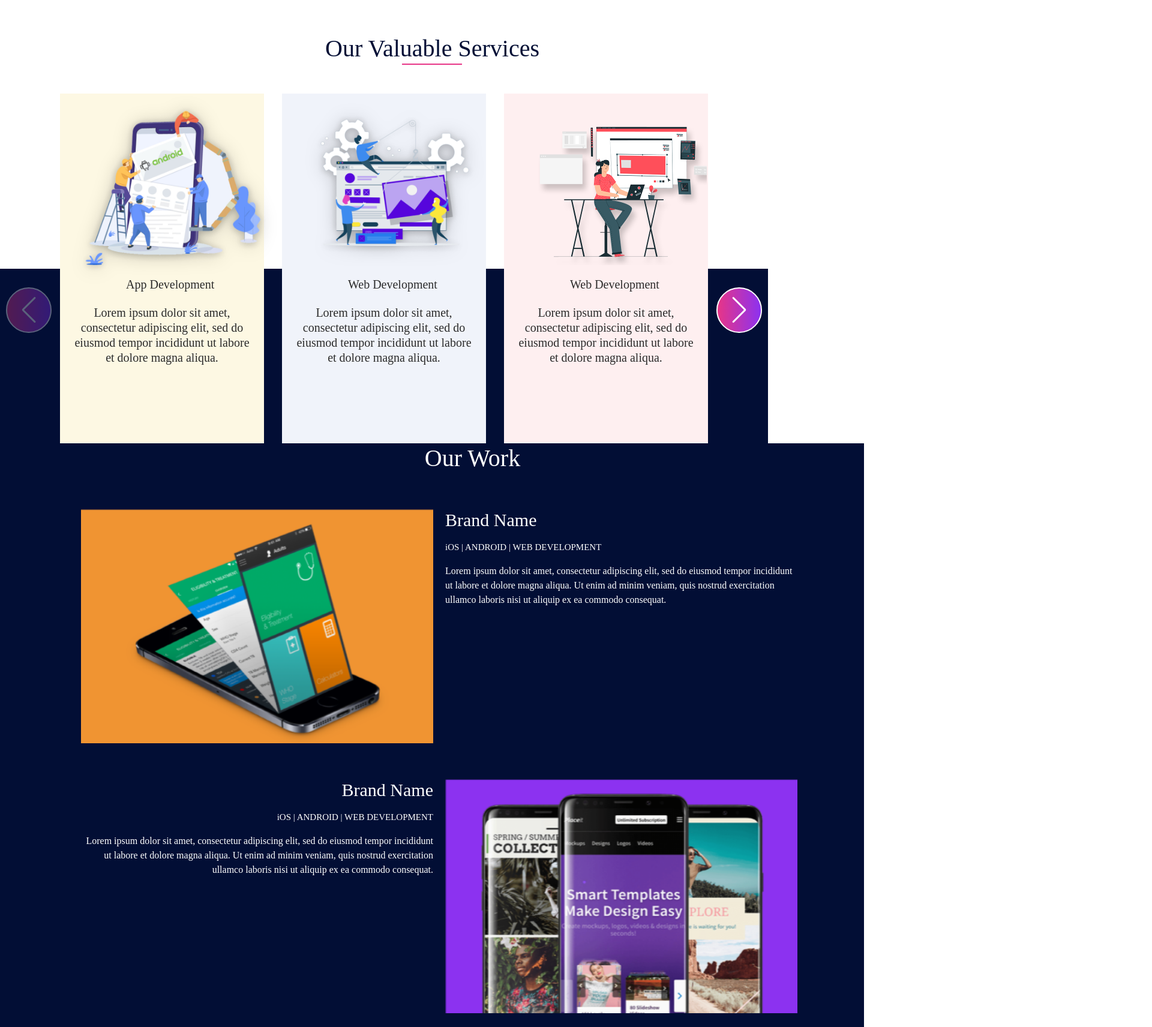
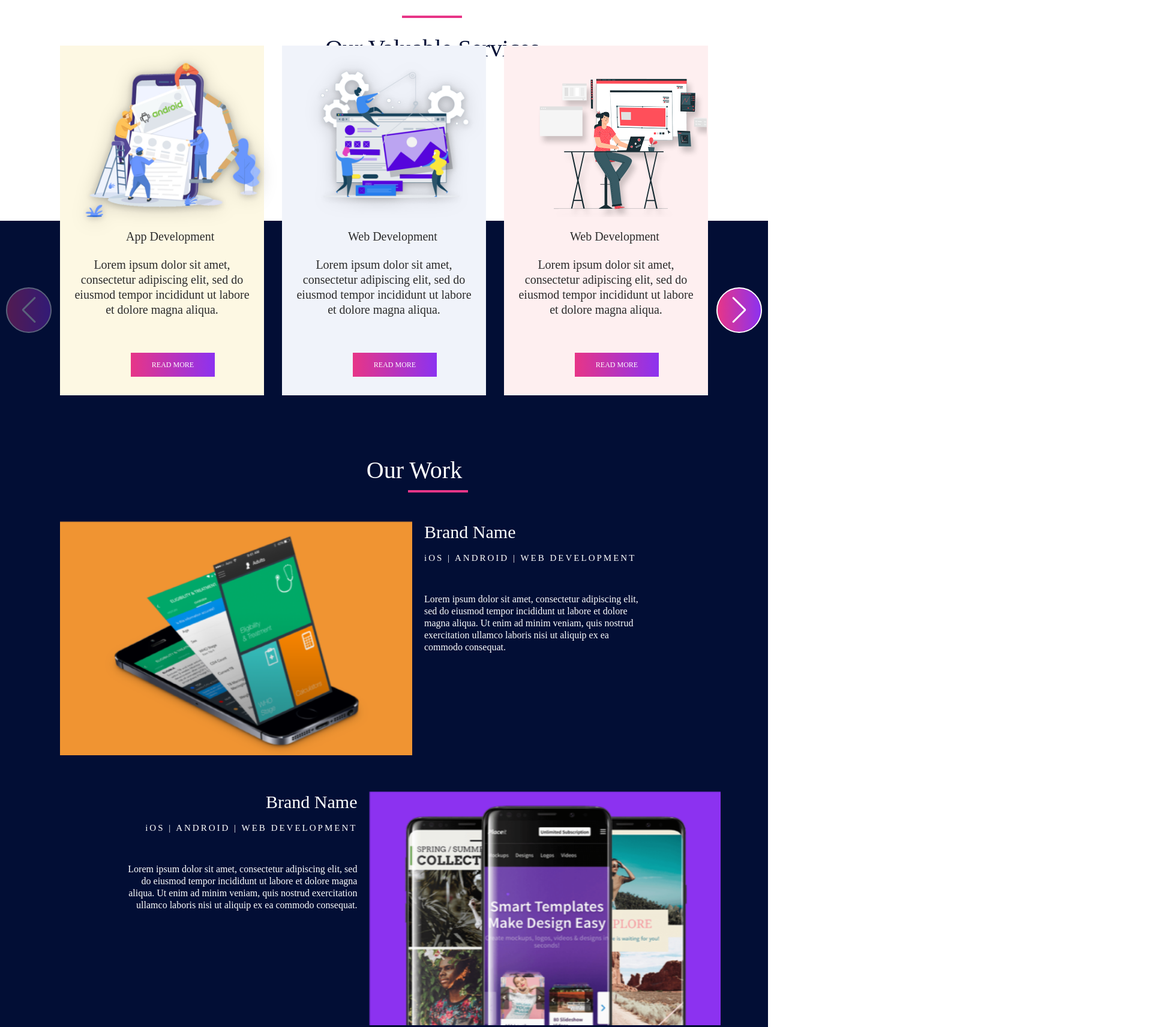
Before and after one commit to Group-5-Hacktive/final-project-3, a website built with Parcel: page index.html in a window 1280 px wide. Shown: the part 1001-2713 px from the top of the page at 60% size, 1920 px wide, since content can reach past the window. Built offline with nearby package versions, Linux system fonts and the light colour scheme; a web font is replaced by a local one.

Commit message:
all done

```diff
--- a/index.html
+++ b/index.html
@@ -1375,12 +1375,14 @@
     <!-- bagian c -->
     <section class="section" id="our-work">
       <h5 class="subtitle">Our Work</h5>
+      <hr class="line-work" />
+
       <div class="work">
-        <img src="img/gambar1.png" />
+        <img src="img/gambar1.png" id="img-kiri" />
         <div class="brand brandright">
           <h6>Brand Name</h6>
           <p id="subtitle">iOS | ANDROID | WEB DEVELOPMENT</p>
-          <p id="article">
+          <p id="article-left">
             Lorem ipsum dolor sit amet, consectetur adipiscing elit, sed do
             eiusmod tempor incididunt ut labore et dolore magna aliqua. Ut enim
             ad minim veniam, quis nostrud exercitation ullamco laboris nisi ut
@@ -1393,22 +1395,22 @@
         <div class="brand brandleft">
           <h6>Brand Name</h6>
           <p id="subtitle">iOS | ANDROID | WEB DEVELOPMENT</p>
-          <p id="article">
+          <p id="article-right">
             Lorem ipsum dolor sit amet, consectetur adipiscing elit, sed do
             eiusmod tempor incididunt ut labore et dolore magna aliqua. Ut enim
             ad minim veniam, quis nostrud exercitation ullamco laboris nisi ut
             aliquip ex ea commodo consequat.
           </p>
         </div>
-        <img src="img/gambar2.png" />
+        <img src="img/gambar2.png" id="img-kanan" />
       </div>
 
       <div class="work">
-        <img src="img/gambar3.png" />
+        <img src="img/gambar3.png" id="img-kiri" />
         <div class="brand brandright">
           <h6>Brand Name</h6>
           <p id="subtitle">iOS | ANDROID | WEB DEVELOPMENT</p>
-          <p id="article">
+          <p id="article-left">
             Lorem ipsum dolor sit amet, consectetur adipiscing elit, sed do
             eiusmod tempor incididunt ut labore et dolore magna aliqua. Ut enim
             ad minim veniam, quis nostrud exercitation ullamco laboris nisi ut
@@ -1421,29 +1423,26 @@
         <div class="brand brandleft">
           <h6>Brand Name</h6>
           <p id="subtitle">iOS | ANDROID | WEB DEVELOPMENT</p>
-          <p id="article">
+          <p id="article-right">
             Lorem ipsum dolor sit amet, consectetur adipiscing elit, sed do
             eiusmod tempor incididunt ut labore et dolore magna aliqua. Ut enim
             ad minim veniam, quis nostrud exercitation ullamco laboris nisi ut
             aliquip ex ea commodo consequat.
           </p>
         </div>
-        <img src="img/gambar4.png" />
+        <img src="img/gambar4.png" id="img-kanan" />
       </div>
 
-      <button>See All Work</button>
+      <button class="work-btn">SEE ALL WORK</button>
     </section>
     <!-- Bagian D  -->
     <!-- Letter -->
-    <div class="container">
     <div class="right-title">
       <h5 class="text-1">Questions, Comments, Concerns?</h5>
       <h1 class="text-2">
         We'd love to <span class="highlighted-font">hear</span> from you!
       </h1>
     </div>
-    </div>
-    <div class="container">
     <div class="left-form">
       <br />
       <p class="email">Your Email Address</p>
@@ -1472,13 +1471,9 @@
       <br />
       <button class="submit-button" type="submit">Send a Message</button>
     </div>
-    </div>
-
     <!-- Footer -->
-    <div class="container">
     <div class="footer">
       <p class="copyright">2020 © All rights reserved by Your company name</p>
     </div>
-    </div>
   </body>
 </html>
--- a/style.css
+++ b/style.css
@@ -181,7 +181,7 @@ body {
     position: absolute;
     width: 100vw;
     height: 2392px;
-    transform: translateY(1449px);
+    transform: translateY(1369px);
     z-index: -100;
 
     background: #020E35;
@@ -216,10 +216,10 @@ body {
 }
 hr.line-about {
     opacity: 100%;
-    border: 1px solid #E73587;
+    border: 2px solid #E73587;
     width: 100px;
     position: absolute;
-    margin-top: 835px;
+    margin-top: 755px;
     margin-left: 670px;
 }
 
@@ -260,17 +260,17 @@ hr.line-about {
 
 hr.line-services {
     opacity: 100%;
-    border: 1px solid #E73587;
+    border: 2px solid #E73587;
     width: 100px;
     position: absolute;
-    margin-top: 1107px;
+    margin-top: 1027px;
     margin-left: 670px;
 }
 
 /* card */
 .card-swiper {
     padding: 0px 100px;
-    margin-top: 1157px;
+    margin-top: 1077px;
 }
 .swiper {
     width: 100%;
@@ -440,8 +440,7 @@ div.swiper-button-prev {
 }
 
 .card-button {
-
-
+    position: absolute;
     width: 140px;
     height: 40px;
     border: none;
@@ -458,7 +457,6 @@ div.swiper-button-prev {
     line-height: 15px;
     text-align: center;
     color: white;
-    transition-delay: 5s;
     background: linear-gradient(270deg, #8C32F0 0%, #E73587 100%);
 }
 
@@ -481,14 +479,14 @@ div.swiper-button-prev {
 
 /* section c */
 .section{
-    background-color: #020e35;
-    width: 1440px;
-    height: 2392px;
-    padding-left: 135px;
+    /* width: 1440px;
+    height: 2392px; */
+    margin-left: 100px;
+    margin-right: 99px;
 }
 #our-work{
     color: white;
-    z-index: 199;
+    /* z-index: 199; */
 }
 .subtitle{
     font-family: 'Basic';
@@ -498,14 +496,36 @@ div.swiper-button-prev {
     line-height: 50px;
     text-align: center;
     color: #FFFFFF;
+
+    margin-top: 100px;
+    margin-left: 100px;
 }
+
+hr.line-work {
+    opacity: 100%;
+    border: 2px solid #E73587;
+    width: 100px;
+    position: absolute;
+    margin-top: 0px;
+    margin-left: 580px;
+    margin-bottom: 60px;
+    z-index: -100;
+}
+
 #our-work .work{
     display:flex;
     gap: 20px;
     margin-top: 60px;
 
 }
-#our-work img{
+#img-kiri{
+    margin: 0px;
+    width: 587px;
+    height: 390px;
+    object-fit:cover;
+}
+#img-kanan{
+    margin-right: -20px;
     width: 587px;
     height: 390px;
     object-fit:cover;
@@ -519,31 +539,64 @@ div.swiper-button-prev {
 }
 .brand #subtitle{
     font-family: 'Basic';
-    font-size:15px;
-    margin-top: 16PX;
+    font-style: normal;
+    font-weight: 400;
+    font-size: 15px;
+    line-height: 19px;
+    /* identical to box height */
+    letter-spacing: 3px;
+
+    margin-top: 16px;
+    margin-bottom: 49px;
 }
-.brand #article{
+.brand #article-left{
     font-family: 'Basic';
-    font-size:16px;
+    font-style: normal;
+    font-weight: 400;
+    font-size: 16px;
+    line-height: 20px;
+    color: #FFFFFF;
+    margin-right: 106px;
 }
+.brand #article-right{
+    font-family: 'Basic';
+    font-style: normal;
+    font-weight: 400;
+    font-size: 16px;
+    line-height: 20px;
+    color: #FFFFFF;
+    margin-left: 106px;
+
+}
+
 .brandleft {
     text-align:right;
 }
-button{
+
+.work-btn{
+    font-family: 'Basic';
+    font-style: normal;
+    font-weight: 400;
+    font-size: 12px;
+    line-height: 15px;
+    /* identical to box height */
+    color: white;
+    text-align: center;
+    border: none;
     height: 40px;
     width: 140px;
     border-radius: 0px;
     background: linear-gradient(270deg, #8C32F0 0%, #E73587 100%);
     margin-top:50px;
     position: absolute;
-    left:650px;
+    left:610px;
 }
 
 /* end section c */
-/* sectoin d */
+
 .right-title {
-   margin-top: 230px;
-
+    margin-top: 250px;
+    padding-left: 100px;
 }
 
 .text-1{
@@ -551,7 +604,6 @@ button{
     width: 584px;
     height: 38px;
     left: 135px;
-    top: 3941px;
 
     font-family: 'Basic';
     font-style: normal;
@@ -591,10 +643,9 @@ button{
     width: 554px;
     height: 496px;
     left: 752px;
-    top: 3941px;
+    margin-top: -290px;
 
     margin-left: 750px;
-    margin-top: -410px;
 }
 
 .email {
```
Lines whose indentation alone changed are shown as unchanged.
